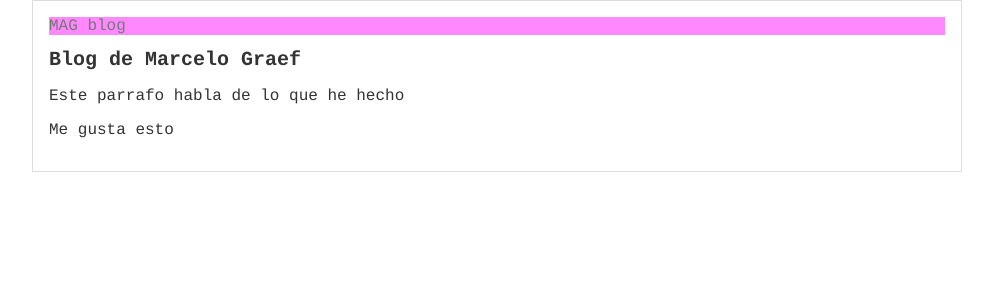
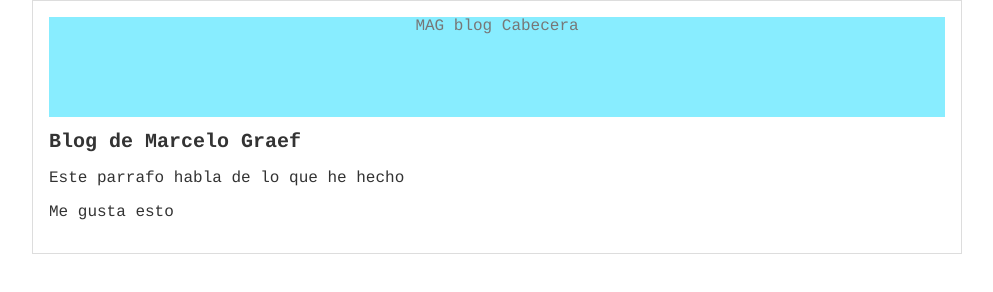
Before and after one commit to marcelograef/blogtest, a plain HTML site: page blogpost.html in a window 1280 px wide. Shown: the whole page, without its empty margins (143-1136 px from the left). Drawn offline with Linux system fonts and the light colour scheme.

Commit message:
Actualizacion de color cabecera y texto

```diff
--- a/blogpost.html
+++ b/blogpost.html
@@ -6,7 +6,7 @@
     <body>
         <div id="container">
             <div id="cabecera">
-                MAG blog
+                MAG blog Cabecera
             </div>
             <div id="post">
                 <h1>Blog de Marcelo Graef</h1>
--- a/css/estilos.css
+++ b/css/estilos.css
@@ -17,8 +17,10 @@ body
 }
 
 #cabecera {
-    background-color: #F8F;
+    background-color: rgb(136, 237, 255);
     color: #777777;
+    height: 100px;
+    text-align: center;
 }
 
 #container h1
```
